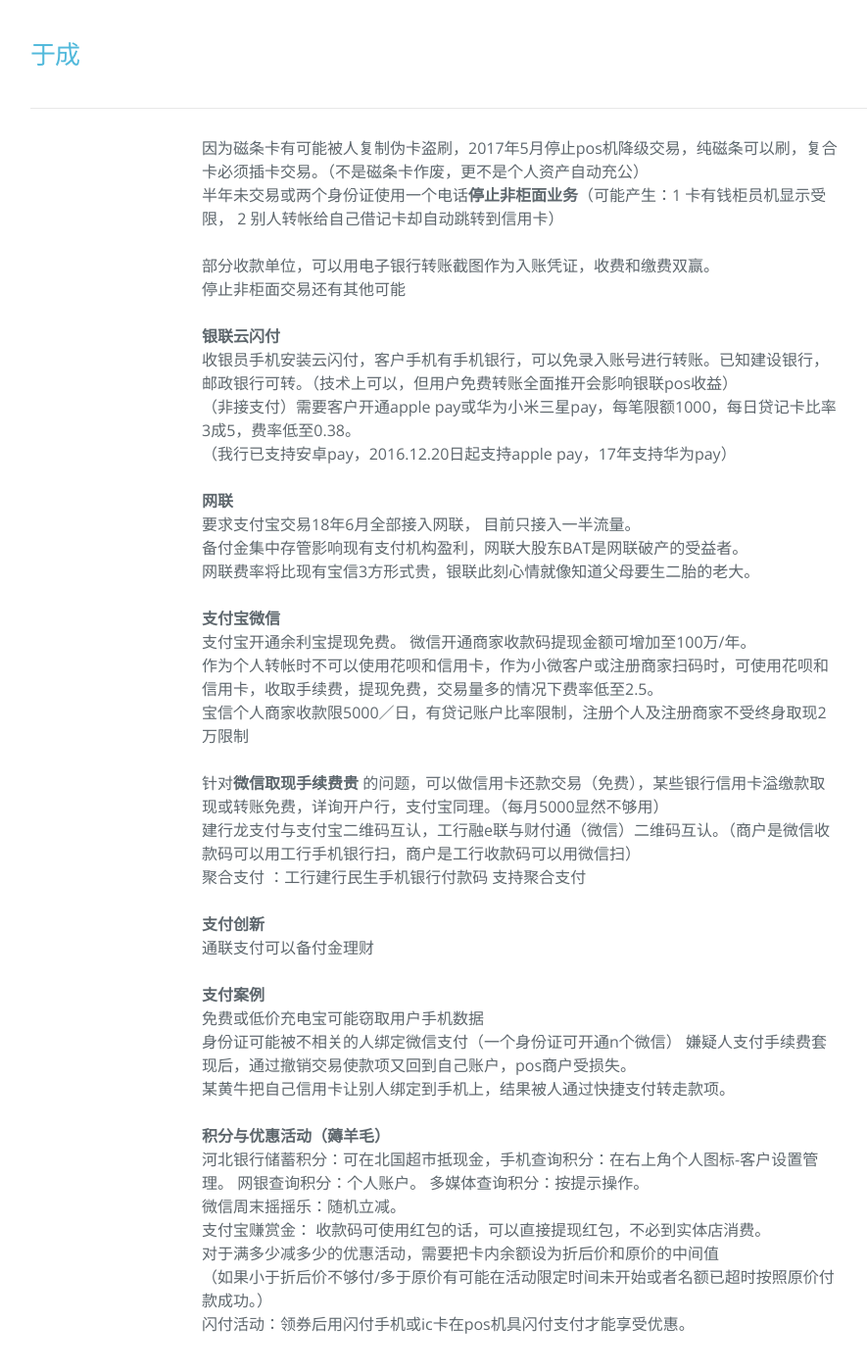
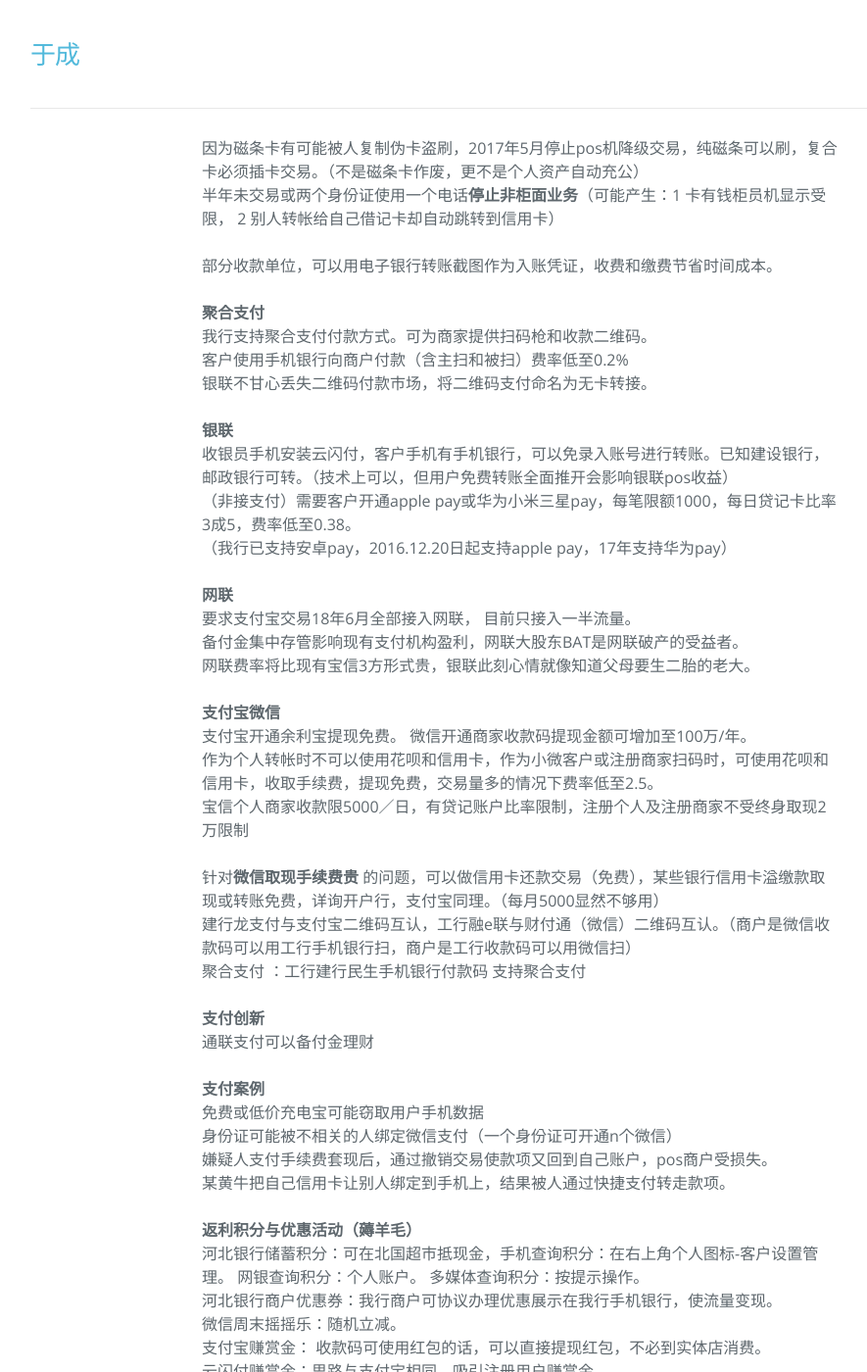
Before and after one commit to hebbank/jekyll, a Jekyll site: the page built from _posts/2017-05-01-xg.md, in a window 1280 px wide and 1400 px high, scrolled down 287 px. Shown: the whole window at 98% size, without its empty margins (109-994 px from the left). Built offline with Jekyll 4.4.1, drawn with Linux system fonts in a browser that asks for light colours; nearby versions of some CDN libraries; some of the changed text lies outside the part shown.

Commit message:
Update 相关信息

```diff
--- a/_posts/2017-05-01-xg.md
+++ b/_posts/2017-05-01-xg.md
@@ -4,17 +4,21 @@ layout: post
 categories: 相关信息
 tags: pos
 ---
-**账户相关**
+**账户账务**
 pos收款用的活期账户必须是一类卡，以前有账户的需要销户或降级。
 收款方是**二类帐户**无法完成1万以上转款
 
 因为磁条卡有可能被人复制伪卡盗刷，2017年5月停止pos机降级交易，纯磁条可以刷，复合卡必须插卡交易。（不是磁条卡作废，更不是个人资产自动充公）
 半年未交易或两个身份证使用一个电话**停止非柜面业务**（可能产生：1 卡有钱柜员机显示受限， 2 别人转帐给自己借记卡却自动跳转到信用卡）
 
-  部分收款单位，可以用电子银行转账截图作为入账凭证，收费和缴费双赢。
-  停止非柜面交易还有其他可能
+部分收款单位，可以用电子银行转账截图作为入账凭证，收费和缴费节省时间成本。
 
- **银联云闪付**
+  **聚合支付**
+我行支持聚合支付付款方式。可为商家提供扫码枪和收款二维码。
+客户使用手机银行向商户付款（含主扫和被扫）费率低至0.2%
+银联不甘心丢失二维码付款市场，将二维码支付命名为无卡转接。
+
+ **银联**
  收银员手机安装云闪付，客户手机有手机银行，可以免录入账号进行转账。已知建设银行，邮政银行可转。（技术上可以，但用户免费转账全面推开会影响银联pos收益）
  （非接支付）需要客户开通apple pay或华为小米三星pay，每笔限额1000，每日贷记卡比率3成5，费率低至0.38。
  （我行已支持安卓pay，2016.12.20日起支持apple pay，17年支持华为pay）
@@ -33,6 +37,7 @@ pos收款用的活期账户必须是一类卡，以前有账户的需要销户
 建行龙支付与支付宝二维码互认，工行融e联与财付通（微信）二维码互认。（商户是微信收款码可以用工行手机银行扫，商户是工行收款码可以用微信扫）
 聚合支付  ：工行建行民生手机银行付款码 支持聚合支付
 
+
 **支付创新**
 通联支付可以备付金理财
 
@@ -42,10 +47,12 @@ pos收款用的活期账户必须是一类卡，以前有账户的需要销户
 嫌疑人支付手续费套现后，通过撤销交易使款项又回到自己账户，pos商户受损失。
 某黄牛把自己信用卡让别人绑定到手机上，结果被人通过快捷支付转走款项。
 
-**积分与优惠活动（薅羊毛）**
+**返利积分与优惠活动（薅羊毛）**
 河北银行储蓄积分：可在北国超市抵现金，手机查询积分：在右上角个人图标-客户设置管理。 网银查询积分：个人账户。 多媒体查询积分：按提示操作。
+河北银行商户优惠券：我行商户可协议办理优惠展示在我行手机银行，使流量变现。
 微信周末摇摇乐：随机立减。
 支付宝赚赏金： 收款码可使用红包的话，可以直接提现红包，不必到实体店消费。
+云闪付赚赏金：思路与支付宝相同。吸引注册用户赚赏金。
+云闪付强推nfc： 领券后用闪付手机或ic卡在pos机具闪付支付才能享受优惠。
 对于满多少减多少的优惠活动，需要把卡内余额设为折后价和原价的中间值
 （如果小于折后价不够付/多于原价有可能在活动限定时间未开始或者名额已超时按照原价付款成功。）
-闪付活动：领券后用闪付手机或ic卡在pos机具闪付支付才能享受优惠。
```
